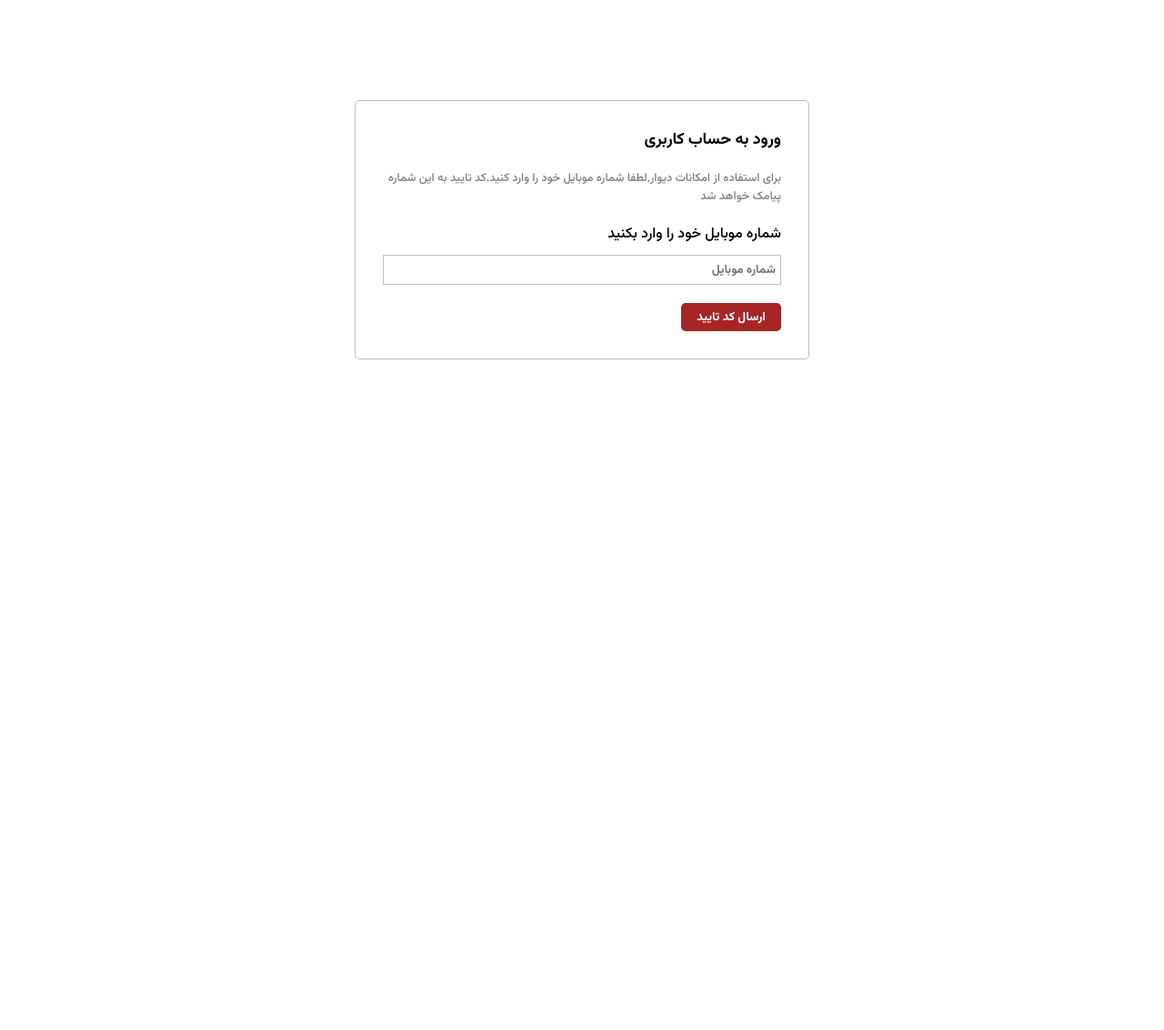
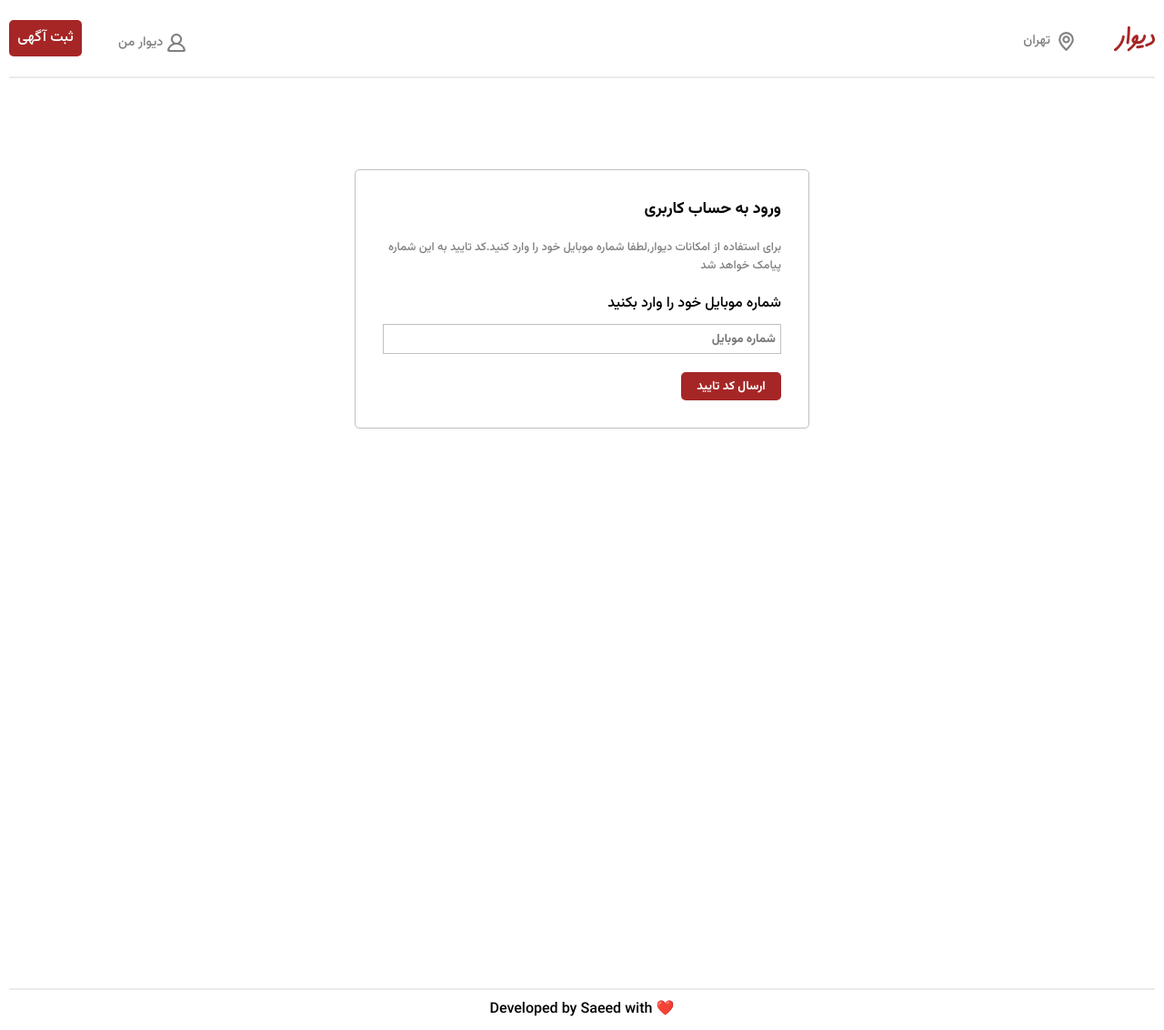
Before and after one commit to saeedjoulaei/divar-website-front, a React (Vite) app: page /auth in a window 1280 px wide. Shown: the whole page at 91% size. Before the commit the page ends 800 px from the top, so only its background shows below. Built offline with nearby package versions, Linux system fonts and the light colour scheme; no server answers.

Commit message:
layout added to project

```diff
--- a/src/App.jsx
+++ b/src/App.jsx
@@ -2,6 +2,7 @@
 import { BrowserRouter } from "react-router-dom";
 import { QueryClient, QueryClientProvider } from "@tanstack/react-query";
 import { ReactQueryDevtools } from "@tanstack/react-query-devtools";
+import LayOut from "./layouts/LayOut";
 
 import defaultOptions from "./configs/reactQueryConfigs";
 
@@ -11,7 +12,9 @@
   return (
     <QueryClientProvider client={queryClient}>
       <BrowserRouter>
-        <Router />
+        <LayOut>
+          <Router />
+        </LayOut>
       </BrowserRouter>
       <ReactQueryDevtools />
     </QueryClientProvider>
--- /dev/null
+++ b/src/layouts/Footer.jsx
@@ -0,0 +1,11 @@
+import styles from "./Footer.module.css";
+
+function Footer() {
+  return (
+    <footer className={styles.footer}>
+      <p>Developed by Saeed with ❤️</p>
+    </footer>
+  );
+}
+
+export default Footer;
--- /dev/null
+++ b/src/layouts/Footer.module.css
@@ -0,0 +1,7 @@
+.footer {
+  text-align: center;
+  direction: ltr;
+  margin-top: 100px;
+  padding-top: 10px;
+  border-top: 2px solid rgb(234, 234, 234);
+}
--- /dev/null
+++ b/src/layouts/Header.jsx
@@ -0,0 +1,32 @@
+import { Link } from "react-router-dom";
+
+import styles from "./Header.module.css";
+
+function Header() {
+  return (
+    <header className={styles.header}>
+      <div>
+        <Link to="/">
+          <img src="divar.svg" className={styles.logo} />
+        </Link>
+        <span>
+          <img src="location.svg" />
+          <p>تهران</p>
+        </span>
+      </div>
+      <div>
+        <Link to="/auth">
+          <span>
+            <img src="profile.svg" />
+            <p>دیوار من</p>
+          </span>
+        </Link>
+        <Link to="/dashboard" className={styles.button}>
+          ثبت آگهی
+        </Link>
+      </div>
+    </header>
+  );
+}
+
+export default Header;
--- /dev/null
+++ b/src/layouts/Header.module.css
@@ -0,0 +1,35 @@
+.header {
+  display: flex;
+  justify-content: space-between;
+  align-items: center;
+  border-bottom: 2px solid rgb(234, 234, 234);
+  padding: 10px 0;
+  margin-bottom: 20px;
+}
+.logo {
+  width: 45px;
+  margin-left: 40px;
+}
+.header div {
+  display: flex;
+}
+.header span {
+  display: flex;
+  align-items: center;
+  color: grey;
+  height: 50px;
+}
+.header span p {
+  margin-right: 5px;
+  font-size: 0.9rem;
+}
+.button {
+  background-color: #a62626;
+  color: #fff;
+  height: 40px;
+  width: 80px;
+  line-height: 40px;
+  text-align: center;
+  margin-right: 40px;
+  border-radius: 5px;
+}
--- /dev/null
+++ b/src/layouts/Layout.jsx
@@ -0,0 +1,16 @@
+import Footer from "./Footer";
+import Header from "./Header";
+
+import styles from "./Layout.module.css";
+
+function LayOut({ children }) {
+  return (
+    <>
+      <Header />
+      <div className={styles.main}> {children}</div>
+      <Footer />
+    </>
+  );
+}
+
+export default LayOut;
--- /dev/null
+++ b/src/layouts/Layout.module.css
@@ -0,0 +1,3 @@
+.main {
+  min-height: 100vh;
+}
```
